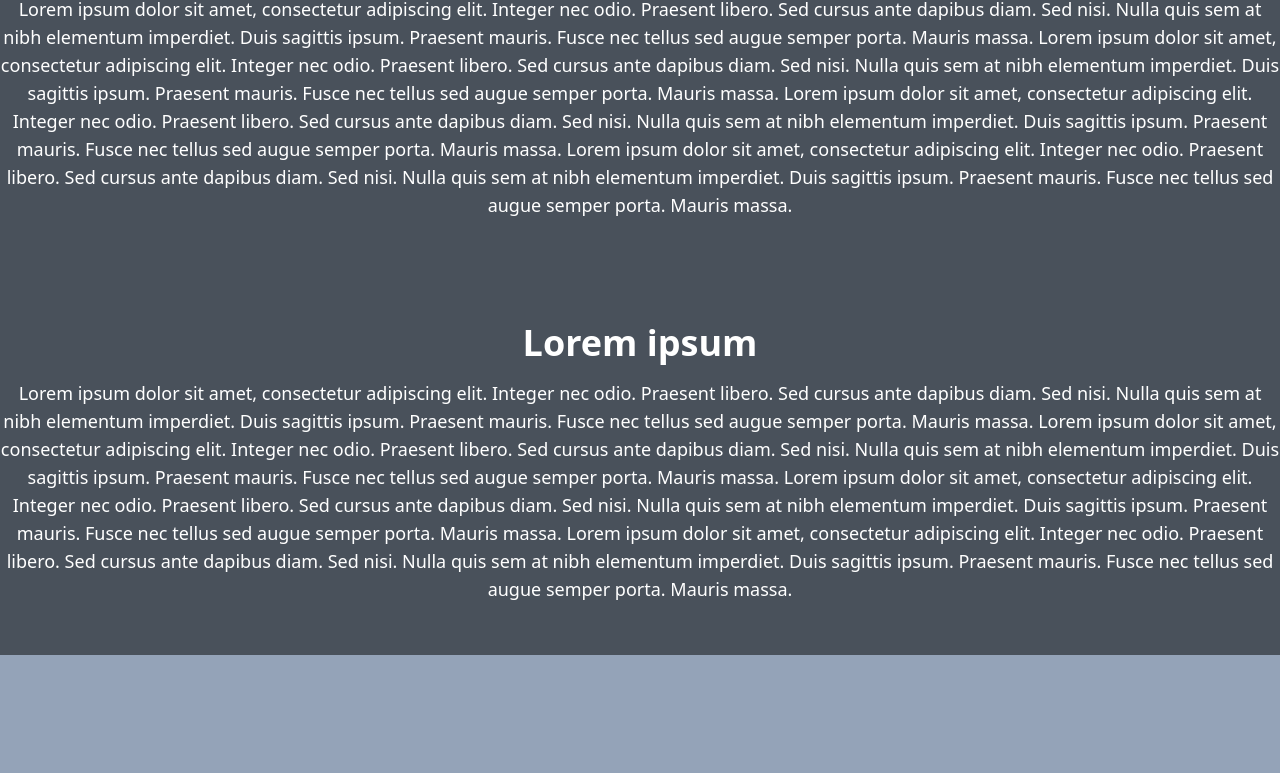
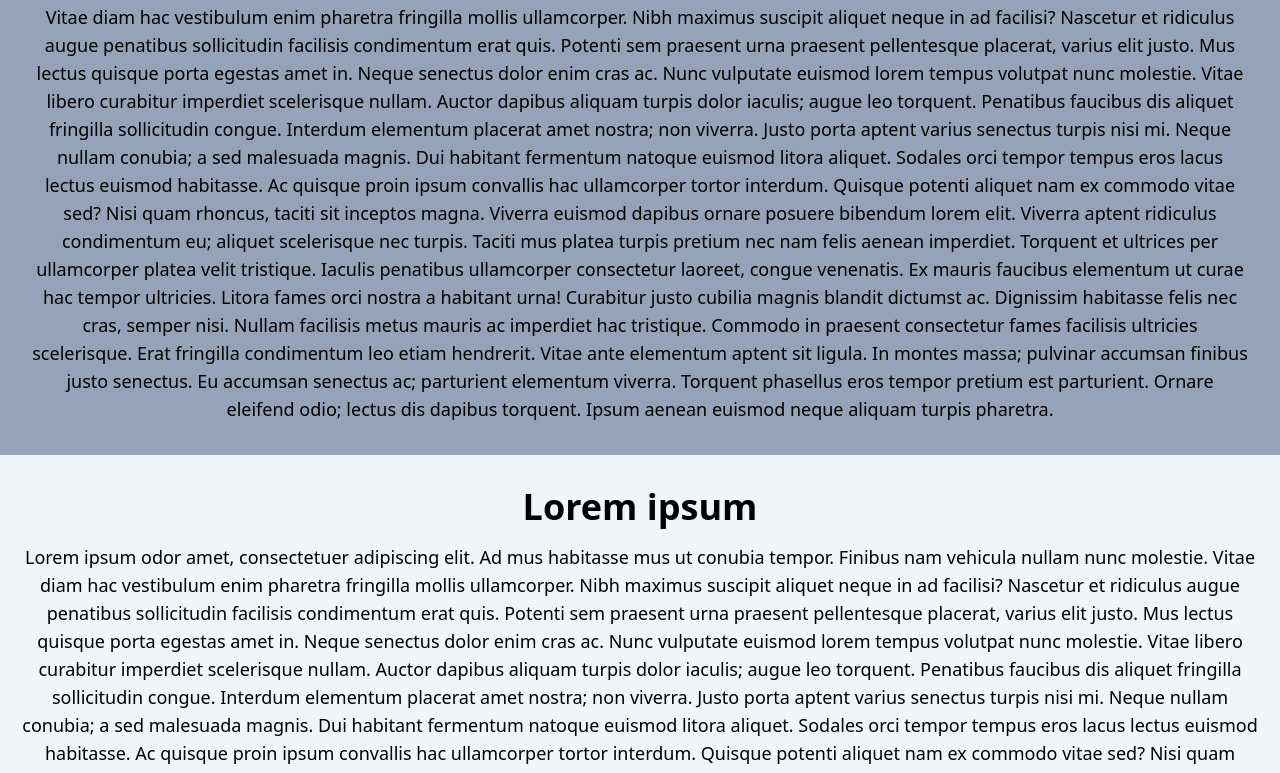
Before and after one commit to jdksloan/sam-html, a website built with Vite: page index.html in a window 1280 px wide. Shown: the part 497-1270 px from the top of the page. Before the commit the page ends 1152 px from the top, so only its background shows below. Built offline with nearby package versions, Linux system fonts and the light colour scheme.

Commit message:
Fixed padding

```diff
--- a/index.html
+++ b/index.html
@@ -9,7 +9,7 @@
 </head>
 
 <body class="bg-slate-400">
-  <div class="overflow-hidden bg-cover bg-center h-96"
+  <div class="bg-cover bg-center h-96"
     style="background-image: url('./images/computer-book-reading-planning-ideas-students.jpg'); background-attachment: fixed;">
     <div class="relative z-10 flex items-center justify-center h-full">
     <div class="text-black text-center">
@@ -19,27 +19,35 @@
     </div>
   </div>
 
-  <div class="relative overflow-hidden bg-cover bg-center h-96 bg-grey" >
-    <div class="absolute inset-0 bg-black opacity-50"></div>
+  <div class="relative overflow-hidden px-4 bg-cover bg-center bg-grey" >
     <div class="relative z-10 flex items-center justify-center h-full">
-      <div class="text-white text-center">
+      <div class="container px-4 py-8 text-black text-center">
         <h2 class="text-4xl font-bold">Lorem ipsum</h2>
-        <p class="mt-4 text-lg">Lorem ipsum dolor sit amet, consectetur adipiscing elit. Integer nec odio. Praesent libero. Sed cursus ante dapibus diam. Sed nisi. Nulla quis sem at nibh elementum imperdiet. Duis sagittis ipsum. Praesent mauris. Fusce nec tellus sed augue semper porta. Mauris massa.
-          Lorem ipsum dolor sit amet, consectetur adipiscing elit. Integer nec odio. Praesent libero. Sed cursus ante dapibus diam. Sed nisi. Nulla quis sem at nibh elementum imperdiet. Duis sagittis ipsum. Praesent mauris. Fusce nec tellus sed augue semper porta. Mauris massa.
-          Lorem ipsum dolor sit amet, consectetur adipiscing elit. Integer nec odio. Praesent libero. Sed cursus ante dapibus diam. Sed nisi. Nulla quis sem at nibh elementum imperdiet. Duis sagittis ipsum. Praesent mauris. Fusce nec tellus sed augue semper porta. Mauris massa.
-          Lorem ipsum dolor sit amet, consectetur adipiscing elit. Integer nec odio. Praesent libero. Sed cursus ante dapibus diam. Sed nisi. Nulla quis sem at nibh elementum imperdiet. Duis sagittis ipsum. Praesent mauris. Fusce nec tellus sed augue semper porta. Mauris massa.</p>
+        <p class="mt-4 text-lg">Lorem ipsum odor amet, consectetuer adipiscing elit. Ad mus habitasse mus ut conubia tempor. Finibus nam vehicula nullam nunc molestie. Vitae diam hac vestibulum enim pharetra fringilla mollis ullamcorper. Nibh maximus suscipit aliquet neque in ad facilisi? Nascetur et ridiculus augue penatibus sollicitudin facilisis condimentum erat quis. Potenti sem praesent urna praesent pellentesque placerat, varius elit justo. Mus lectus quisque porta egestas amet in. Neque senectus dolor enim cras ac.
+
+          Nunc vulputate euismod lorem tempus volutpat nunc molestie. Vitae libero curabitur imperdiet scelerisque nullam. Auctor dapibus aliquam turpis dolor iaculis; augue leo torquent. Penatibus faucibus dis aliquet fringilla sollicitudin congue. Interdum elementum placerat amet nostra; non viverra. Justo porta aptent varius senectus turpis nisi mi.
+
+          Neque nullam conubia; a sed malesuada magnis. Dui habitant fermentum natoque euismod litora aliquet. Sodales orci tempor tempus eros lacus lectus euismod habitasse. Ac quisque proin ipsum convallis hac ullamcorper tortor interdum. Quisque potenti aliquet nam ex commodo vitae sed? Nisi quam rhoncus, taciti sit inceptos magna. Viverra euismod dapibus ornare posuere bibendum lorem elit. Viverra aptent ridiculus condimentum eu; aliquet scelerisque nec turpis. Taciti mus platea turpis pretium nec nam felis aenean imperdiet.
+
+          Torquent et ultrices per ullamcorper platea velit tristique. Iaculis penatibus ullamcorper consectetur laoreet, congue venenatis. Ex mauris faucibus elementum ut curae hac tempor ultricies. Litora fames orci nostra a habitant urna! Curabitur justo cubilia magnis blandit dictumst ac. Dignissim habitasse felis nec cras, semper nisi. Nullam facilisis metus mauris ac imperdiet hac tristique.
+
+          Commodo in praesent consectetur fames facilisis ultricies scelerisque. Erat fringilla condimentum leo etiam hendrerit. Vitae ante elementum aptent sit ligula. In montes massa; pulvinar accumsan finibus justo senectus. Eu accumsan senectus ac; parturient elementum viverra. Torquent phasellus eros tempor pretium est parturient. Ornare eleifend odio; lectus dis dapibus torquent. Ipsum aenean euismod neque aliquam turpis pharetra.</p>
       </div>
     </div>
   </div>
-  <div class="relative overflow-hidden bg-cover bg-center h-96 bg-grey" >
-    <div class="absolute inset-0 bg-black opacity-50"></div>
+  <div class="relative overflow-hidden bg-cover bg-center bg-slate-100" >
     <div class="relative z-10 flex items-center justify-center h-full">
-      <div class="text-white text-center">
+      <div class="container px-4 py-8 text-black text-center">
         <h2 class="text-4xl font-bold">Lorem ipsum</h2>
-        <p class="mt-4 text-lg">Lorem ipsum dolor sit amet, consectetur adipiscing elit. Integer nec odio. Praesent libero. Sed cursus ante dapibus diam. Sed nisi. Nulla quis sem at nibh elementum imperdiet. Duis sagittis ipsum. Praesent mauris. Fusce nec tellus sed augue semper porta. Mauris massa.
-          Lorem ipsum dolor sit amet, consectetur adipiscing elit. Integer nec odio. Praesent libero. Sed cursus ante dapibus diam. Sed nisi. Nulla quis sem at nibh elementum imperdiet. Duis sagittis ipsum. Praesent mauris. Fusce nec tellus sed augue semper porta. Mauris massa.
-          Lorem ipsum dolor sit amet, consectetur adipiscing elit. Integer nec odio. Praesent libero. Sed cursus ante dapibus diam. Sed nisi. Nulla quis sem at nibh elementum imperdiet. Duis sagittis ipsum. Praesent mauris. Fusce nec tellus sed augue semper porta. Mauris massa.
-          Lorem ipsum dolor sit amet, consectetur adipiscing elit. Integer nec odio. Praesent libero. Sed cursus ante dapibus diam. Sed nisi. Nulla quis sem at nibh elementum imperdiet. Duis sagittis ipsum. Praesent mauris. Fusce nec tellus sed augue semper porta. Mauris massa.</p>
+        <p class="mt-4 text-lg">Lorem ipsum odor amet, consectetuer adipiscing elit. Ad mus habitasse mus ut conubia tempor. Finibus nam vehicula nullam nunc molestie. Vitae diam hac vestibulum enim pharetra fringilla mollis ullamcorper. Nibh maximus suscipit aliquet neque in ad facilisi? Nascetur et ridiculus augue penatibus sollicitudin facilisis condimentum erat quis. Potenti sem praesent urna praesent pellentesque placerat, varius elit justo. Mus lectus quisque porta egestas amet in. Neque senectus dolor enim cras ac.
+
+          Nunc vulputate euismod lorem tempus volutpat nunc molestie. Vitae libero curabitur imperdiet scelerisque nullam. Auctor dapibus aliquam turpis dolor iaculis; augue leo torquent. Penatibus faucibus dis aliquet fringilla sollicitudin congue. Interdum elementum placerat amet nostra; non viverra. Justo porta aptent varius senectus turpis nisi mi.
+
+          Neque nullam conubia; a sed malesuada magnis. Dui habitant fermentum natoque euismod litora aliquet. Sodales orci tempor tempus eros lacus lectus euismod habitasse. Ac quisque proin ipsum convallis hac ullamcorper tortor interdum. Quisque potenti aliquet nam ex commodo vitae sed? Nisi quam rhoncus, taciti sit inceptos magna. Viverra euismod dapibus ornare posuere bibendum lorem elit. Viverra aptent ridiculus condimentum eu; aliquet scelerisque nec turpis. Taciti mus platea turpis pretium nec nam felis aenean imperdiet.
+
+          Torquent et ultrices per ullamcorper platea velit tristique. Iaculis penatibus ullamcorper consectetur laoreet, congue venenatis. Ex mauris faucibus elementum ut curae hac tempor ultricies. Litora fames orci nostra a habitant urna! Curabitur justo cubilia magnis blandit dictumst ac. Dignissim habitasse felis nec cras, semper nisi. Nullam facilisis metus mauris ac imperdiet hac tristique.
+
+          Commodo in praesent consectetur fames facilisis ultricies scelerisque. Erat fringilla condimentum leo etiam hendrerit. Vitae ante elementum aptent sit ligula. In montes massa; pulvinar accumsan finibus justo senectus. Eu accumsan senectus ac; parturient elementum viverra. Torquent phasellus eros tempor pretium est parturient. Ornare eleifend odio; lectus dis dapibus torquent. Ipsum aenean euismod neque aliquam turpis pharetra.</p>
       </div>
     </div>
   </div>
--- a/tailwind.config.js
+++ b/tailwind.config.js
@@ -3,7 +3,7 @@ module.exports = {
   content: ["./index.html"],
   theme: {
     container: {
-      center: true,
+      center: true
     },
   },
   plugins: [],
```
Also changed, not shown: src/output.css.
